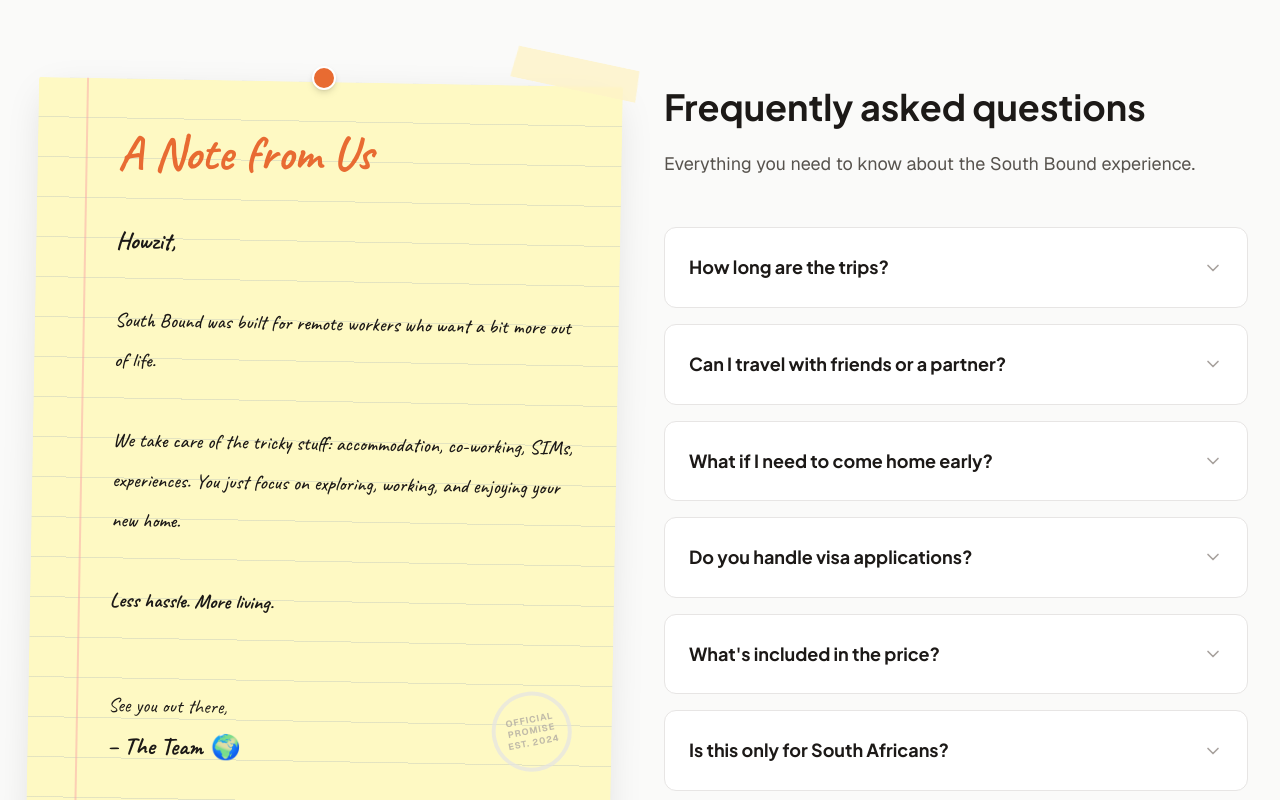
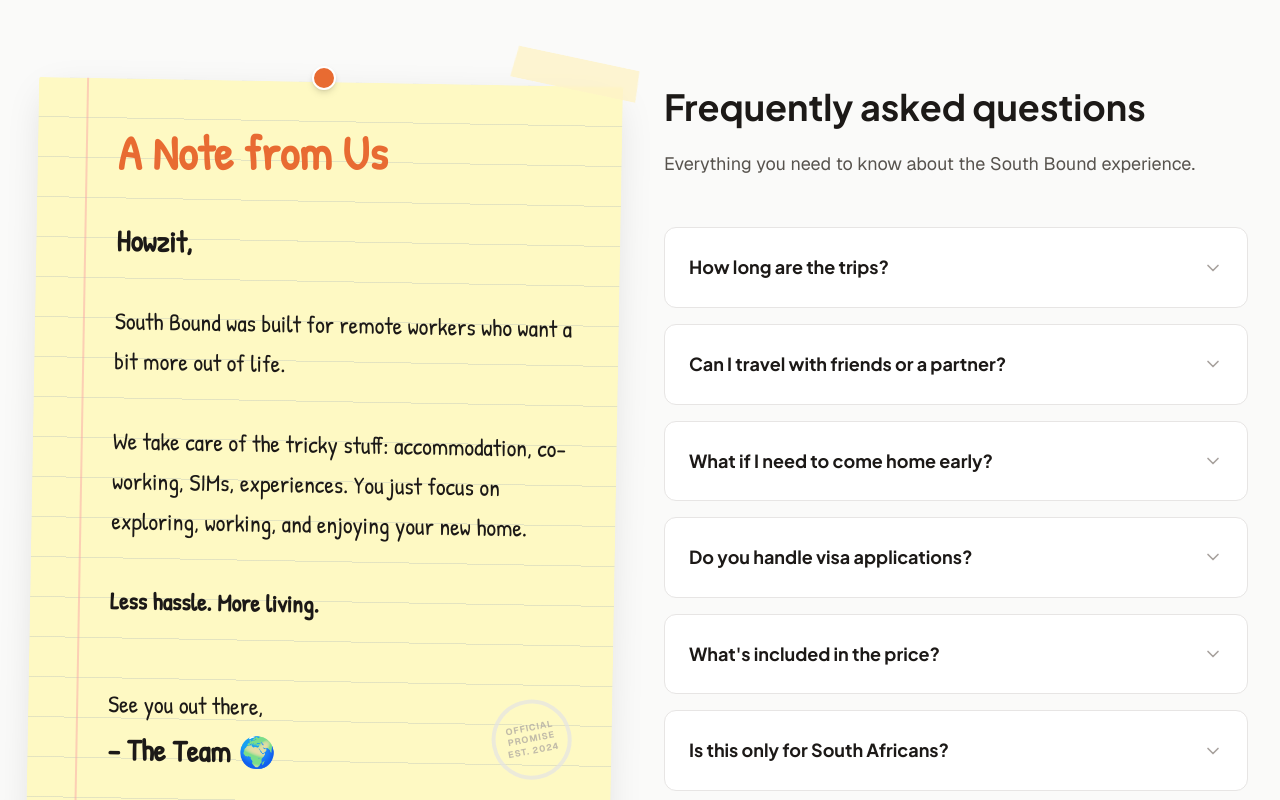
Before and after one commit to Baby-Ty/southbound, a Next.js app: page / in a window 1280 px wide. Shown: the part 3940-4740 px from the top of the page. Built offline with nearby package versions, Linux system fonts and the light colour scheme; no server answers.

Commit message:
Increase font size to better fill Note from Us lines

```diff
--- a/src/app/globals.css
+++ b/src/app/globals.css
@@ -1,5 +1,5 @@
 /* Typography - Adventure-inspired font stack */
-@import url('https://fonts.googleapis.com/css2?family=DM+Sans:ital,opsz,wght@0,9..40,300;400;500;600;700;800&family=Plus+Jakarta+Sans:wght@400;500;600;700;800&family=Caveat:wght@400..700&display=swap');
+@import url('https://fonts.googleapis.com/css2?family=DM+Sans:ital,opsz,wght@0,9..40,300;400;500;600;700;800&family=Plus+Jakarta+Sans:wght@400;500;600;700;800&family=Patrick+Hand&display=swap');
 
 @tailwind base;
 @tailwind components;
@@ -98,7 +98,7 @@
 
 /* Handwritten font utility */
 .font-handwritten {
-  font-family: 'Caveat', var(--font-caveat), 'Comic Sans MS', cursive;
+  font-family: 'Patrick Hand', var(--font-handwritten), 'Comic Sans MS', cursive;
 }
 
 /* Serif fallback for specific elements */
--- a/src/app/layout.tsx
+++ b/src/app/layout.tsx
@@ -1,5 +1,5 @@
 import type { Metadata } from "next";
-import { Geist, Geist_Mono, Caveat } from "next/font/google";
+import { Geist, Geist_Mono, Patrick_Hand } from "next/font/google";
 import "./globals.css";
 import Layout from "@/components/Layout";
 
@@ -13,9 +13,10 @@
   subsets: ["latin"],
 });
 
-const caveat = Caveat({
+const patrickHand = Patrick_Hand({
+  weight: ["400"],
   subsets: ["latin"],
-  variable: "--font-caveat",
+  variable: "--font-handwritten",
 });
 
 export const metadata: Metadata = {
@@ -36,7 +37,7 @@
   children: React.ReactNode;
 }>) {
   return (
-    <html lang="en" className={`${geistSans.variable} ${geistMono.variable} ${caveat.variable}`}>
+    <html lang="en" className={`${geistSans.variable} ${geistMono.variable} ${patrickHand.variable}`}>
       <body
         className="antialiased"
       >
--- a/src/components/OurPromiseSection.tsx
+++ b/src/components/OurPromiseSection.tsx
@@ -48,12 +48,12 @@
             </h2>
 
             {/* Greeting */}
-            <p className="font-handwritten text-2xl font-bold leading-[40px]">
+            <p className="font-handwritten text-3xl font-bold leading-[40px]">
               Howzit,
             </p>
 
             {/* Body Text */}
-            <div className="font-handwritten text-xl font-medium space-y-[40px] leading-[40px]">
+            <div className="font-handwritten text-2xl font-medium space-y-[40px] leading-[40px]">
               <p>
                 South Bound was built for remote workers who want a bit more out of life.
               </p>
@@ -70,8 +70,8 @@
             {/* Footer / Signature */}
             <div className="pt-6 flex flex-col sm:flex-row items-start sm:items-end justify-between gap-4">
               <div>
-                <p className="font-handwritten text-xl mb-1">See you out there,</p>
-                <div className="font-handwritten text-2xl font-bold flex items-center gap-2">
+                <p className="font-handwritten text-2xl mb-1">See you out there,</p>
+                <div className="font-handwritten text-3xl font-bold flex items-center gap-2">
                   – The Team <span>🌍</span>
                 </div>
               </div>
--- a/tailwind.config.js
+++ b/tailwind.config.js
@@ -83,7 +83,7 @@
       fontFamily: {
         sans: ['var(--font-geist-sans)'],
         mono: ['var(--font-geist-mono)'],
-        handwritten: ['var(--font-caveat)', 'Comic Sans MS', 'cursive'],
+        handwritten: ['var(--font-handwritten)', 'Patrick Hand', 'Comic Sans MS', 'cursive'],
         inter: ['Inter', 'sans-serif'],
       },
       // Enhanced Typography
```
